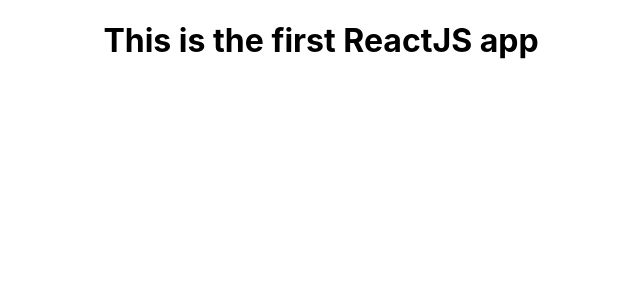
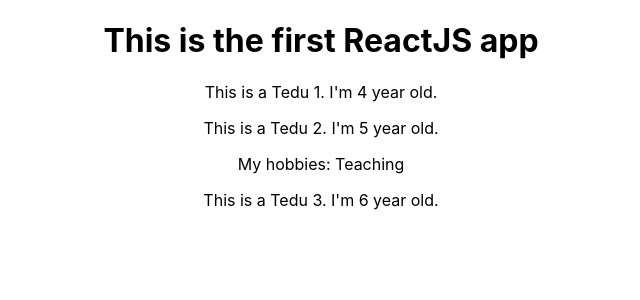
Before and after one commit to teduinternational/react-tutorial, a React (Create React App) app: page / in a window 1280 px wide. Shown: the top 300 px of the page, without its empty margins (319-959 px from the left). Built offline with nearby package versions, Linux system fonts and the light colour scheme.

Commit message:
update props

```diff
--- a/src/App.js
+++ b/src/App.js
@@ -1,11 +1,18 @@
-import React from 'react';
-import './App.css';
+import React from "react";
+import "./App.css";
+import Person from './components/Person';
 
 function App() {
   return (
-    <div className="App">
-      <h1>This is the first ReactJS app</h1>
-    </div>
+    <>
+      <div className="App">
+        <h1>This is the first ReactJS app</h1>
+        <Person name="Tedu 1" age="4"/>
+        <Person name="Tedu 2" age="5">My hobbies: Teaching</Person>
+        <Person name="Tedu 3" age="6"/>
+      </div>
+    </>
+    // React.createElement('div',{className:'App'}, React.createElement('h1',null, 'This is the first ReactJS app'))
   );
 }
 
--- /dev/null
+++ b/src/components/Person.js
@@ -0,0 +1,19 @@
+import React, { Component } from "react";
+
+const Person = (props) => {
+  return (
+    <div>
+        <p>This is a {props.name}. I'm {props.age} year old.</p>
+        <p>{props.children}</p>
+    </div>
+  );
+};
+
+// class Person extends Component {
+//   render() {
+//     return (
+//       <p>This is a {this.props.name}. I'm {this.props.age} year old.</p>
+//     );
+//   }
+// }
+export default Person;
```
